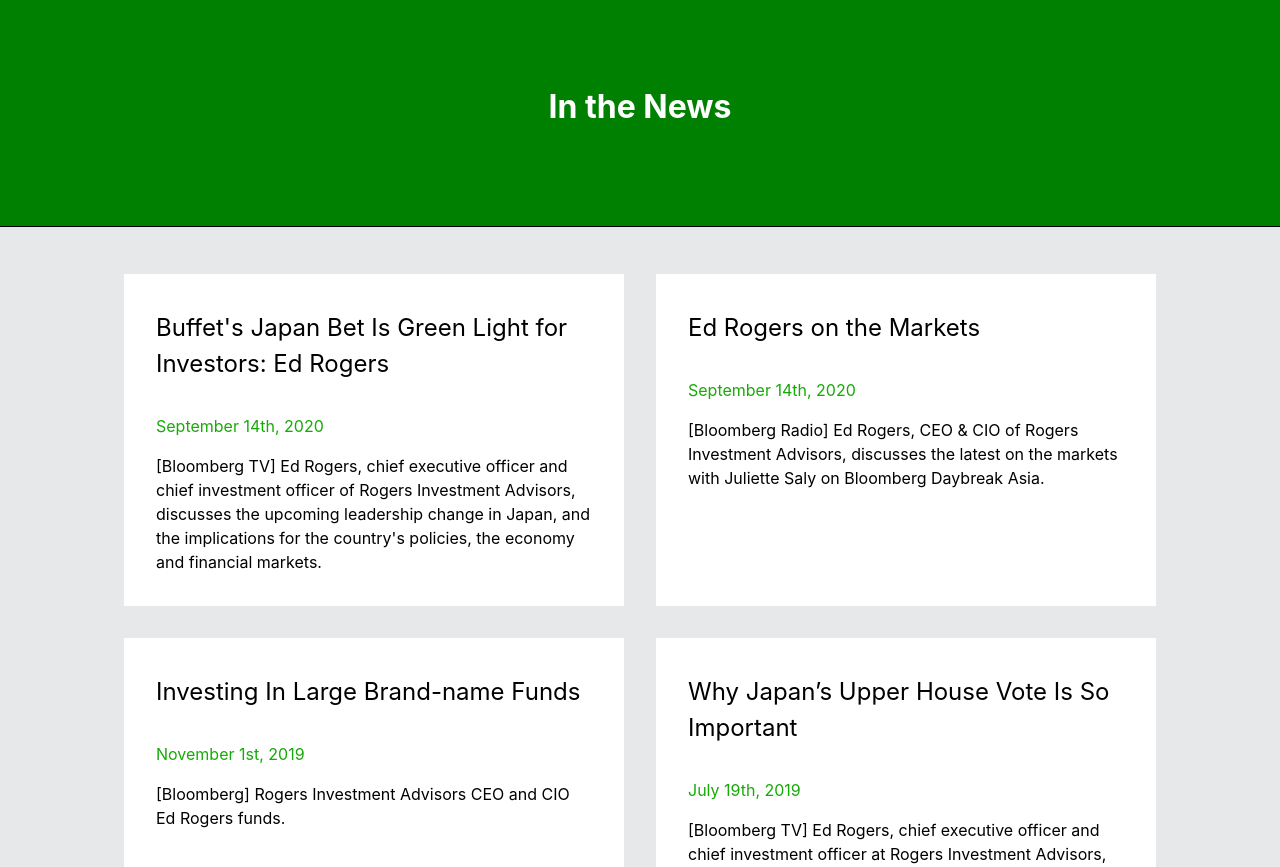
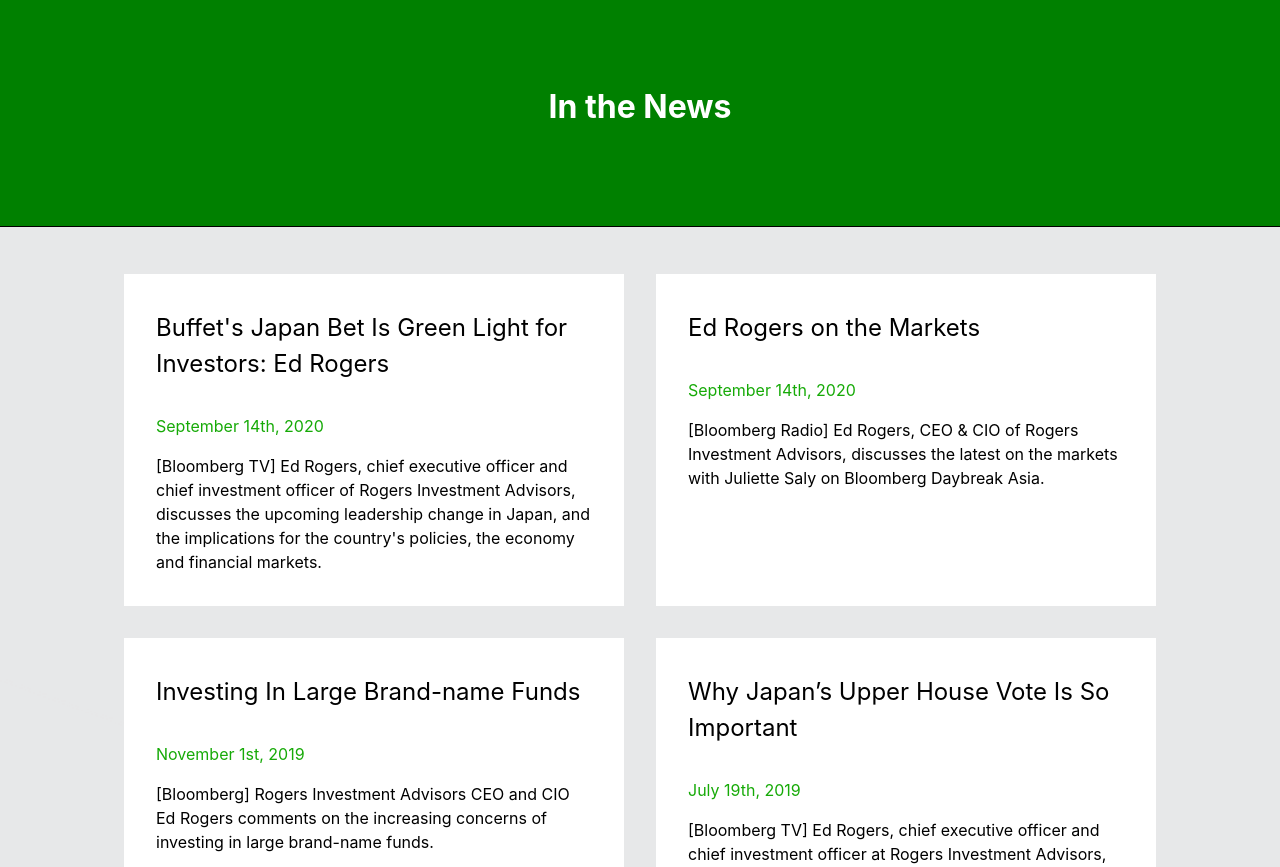
Before and after one commit to shiruiuiui/whamal, a plain HTML site: page news/index.html in a window 1280 px wide. Shown: the part 85-952 px from the top of the page. Drawn offline with Linux system fonts and the light colour scheme.

Commit message:
fixed news card content

```diff
--- a/news/index.html
+++ b/news/index.html
@@ -307,7 +307,9 @@
           <header>Investing In Large Brand-name Funds</header>
           <div class="date">November 1st, 2019</div>
           <div class="body">
-            [Bloomberg] Rogers Investment Advisors CEO and CIO Ed Rogers funds.
+            [Bloomberg] Rogers Investment Advisors CEO and CIO Ed Rogers
+            comments on the increasing concerns of investing in large brand-name
+            funds.
           </div>
         </a>
         <a
```
Also changed, not shown: 2 other files.
